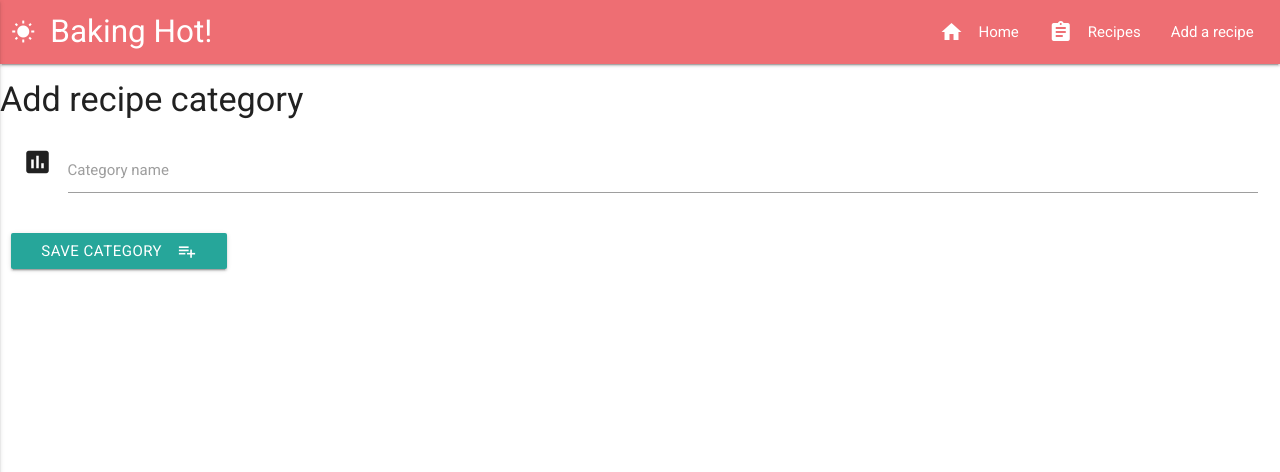
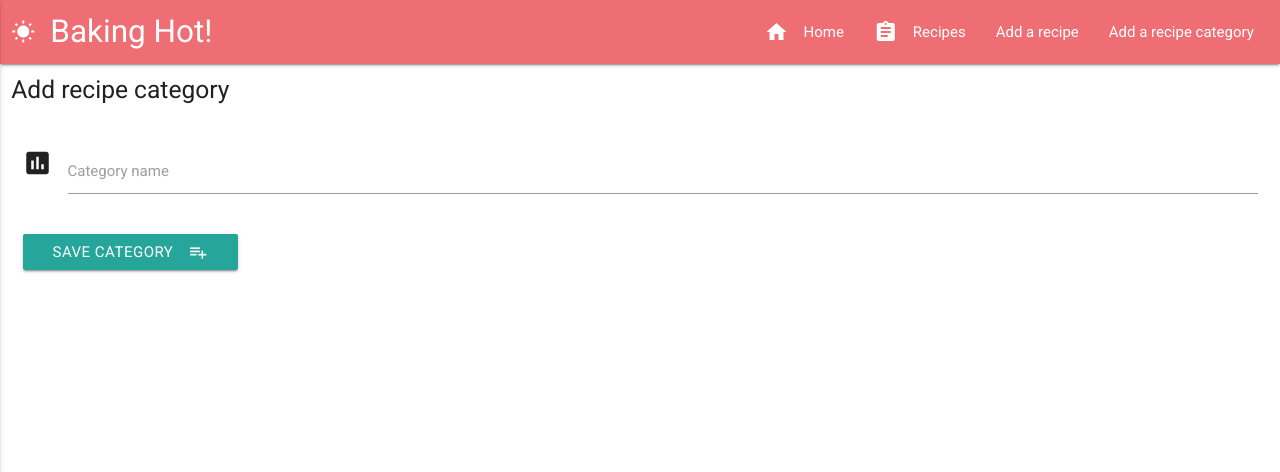
Before and after one commit to kevald1963/milestone-3-recipe-application, a Flask app: page /add_recipe_category in a window 1280 px wide. Shown: the top 472 px of the page. Run offline with Flask 2, Linux system fonts and the light colour scheme; some libraries are stand-ins or nearby versions.

Commit message:
Various tweaks to HTML files to line up buttons, etc.

```diff
--- a/templates/add_recipe_category.html
+++ b/templates/add_recipe_category.html
@@ -2,8 +2,13 @@
 {% block content %}
 
 <div class="row">
-    <h4>Add recipe category</h4>
-    <form action="{{ url_for('insert_category') }}" method="POST" class="col s12">
+	<div class="col s12">
+    	<h5>Add recipe category</h5>
+	</div>
+</div>
+
+<div class="row">
+    <form action="{{ url_for('insert_recipe_category') }}" method="POST" class="col s12">
         <!-- CATEGORY NAME -->
         <div class="row">
             <div class="input-field col s12">
@@ -15,9 +20,11 @@
 
         <!-- SUBMIT BUTTON -->
         <div class="row">
-            <button class="btn waves-effect waves-light" type="submit" name="action">Save Category
-                <i class="material-icons right">playlist_add</i>
-            </button>
+    	    <div class="col s12">
+                <button class="btn waves-effect waves-light" type="submit" name="action">Save Category
+                    <i class="material-icons right">playlist_add</i>
+                </button>
+            </div>
         </div>
     </form>
  </div>
--- a/templates/base.html
+++ b/templates/base.html
@@ -25,11 +25,13 @@
                     <li><a href="{{ url_for('home') }}"><i class="material-icons left">home</i>Home</a></li>
                     <li><a href="{{ url_for('recipes') }}"><i class="material-icons left">assignment</i>Recipes</a></li>
                     <li><a href="{{ url_for('add_recipe') }}">Add a recipe</a></li>
+                    <li><a href="{{ url_for('add_recipe_category') }}">Add a recipe category</a></li>
                 </ul>
                 <ul class="side-nav" id="mobile-demo">
                     <li><a href="{{ url_for('home') }}">Home</a></li>
                     <li><a href="{{ url_for('recipes') }}">Recipes</a></li>
                     <li><a href="{{ url_for('add_recipe') }}">Add a recipe</a></li>
+                    <li><a href="{{ url_for('add_recipe_category') }}">Add a recipe category</a></li>
                 </ul>
             </div>
         </div>
```
Also changed, not shown: templates/add_recipe.html (+5 -3 lines), templates/edit_recipe.html (+5 -3 lines).
